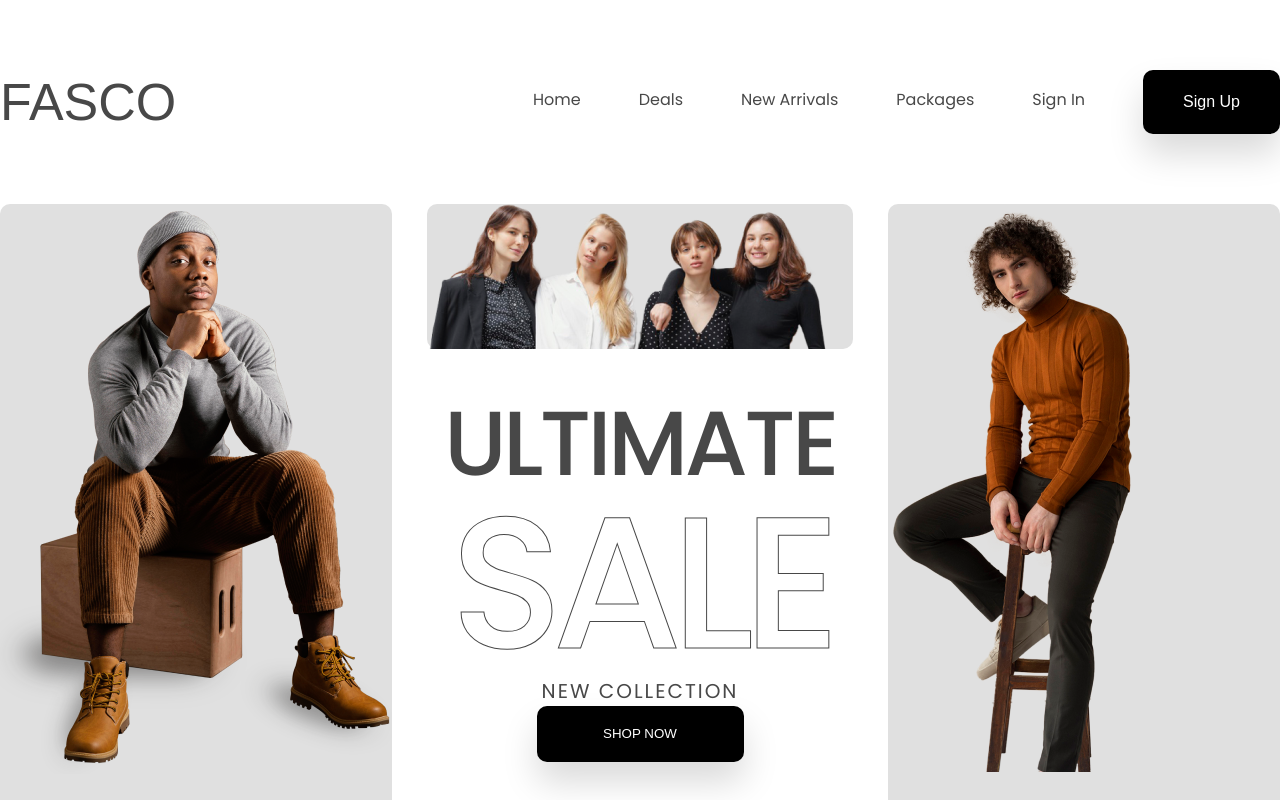
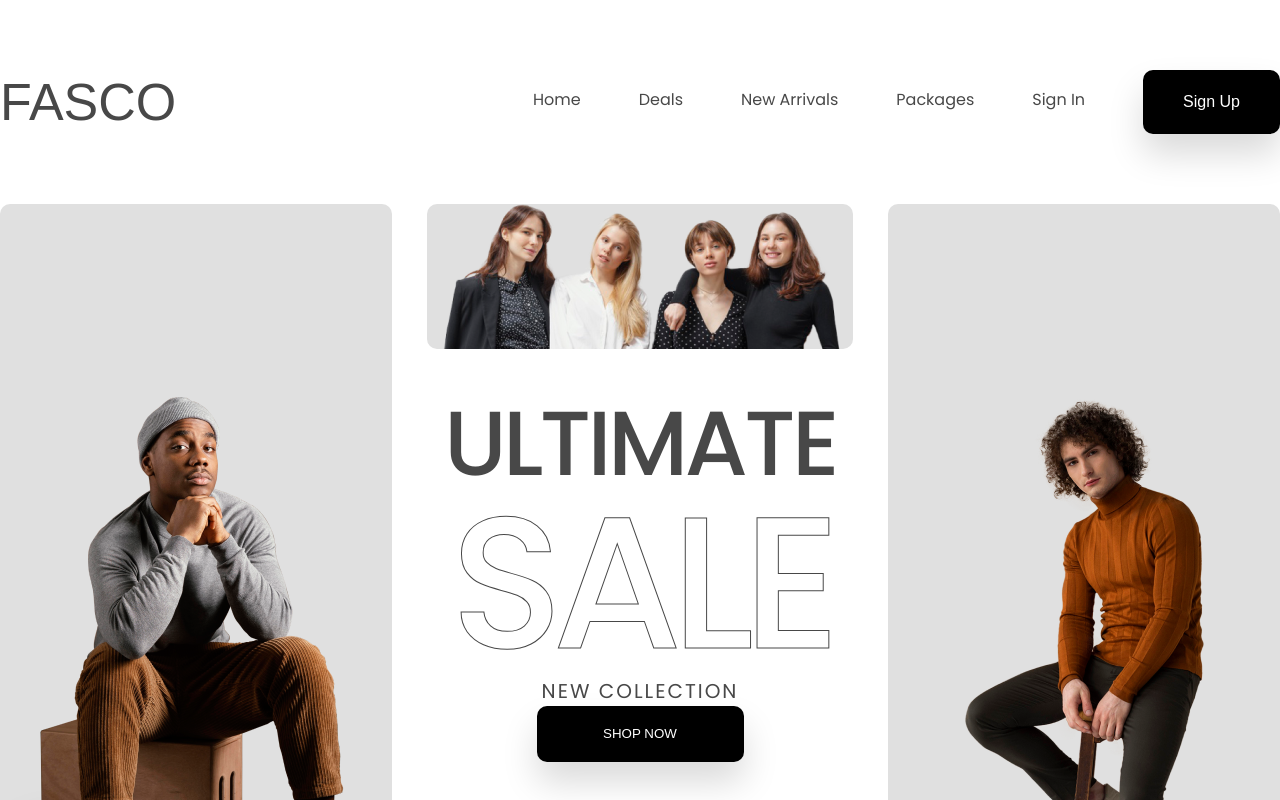
Before and after one commit to AnastasiiaBulba/fasco-e-commerce, a React (Vite) app: page / in a window 1280 px wide. Shown: the top 800 px of the page. Built offline with nearby package versions, Linux system fonts and the light colour scheme; a web font is replaced by a local one.

Commit message:
fix img hero

```diff
--- a/src/components/Section/Hero/Hero.module.css
+++ b/src/components/Section/Hero/Hero.module.css
@@ -114,3 +114,31 @@
   width: 392px;
   height: 756px;
 }
+
+.heroLeft,
+.heroRight {
+  display: flex;
+  align-items: flex-end;
+  justify-content: center;
+}
+
+.heroLeftImg,
+.heroRightImg {
+  max-width: 100%;
+  max-height: 100%;
+  object-fit: contain;
+}
+
+.heroCenterTop,
+.heroCenterBottom {
+  display: flex;
+  align-items: flex-end;
+  justify-content: center;
+}
+
+.heroCenterTopImg,
+.heroCenterBottomImg {
+  max-width: 100%;
+  max-height: 100%;
+  object-fit: contain;
+}
```
